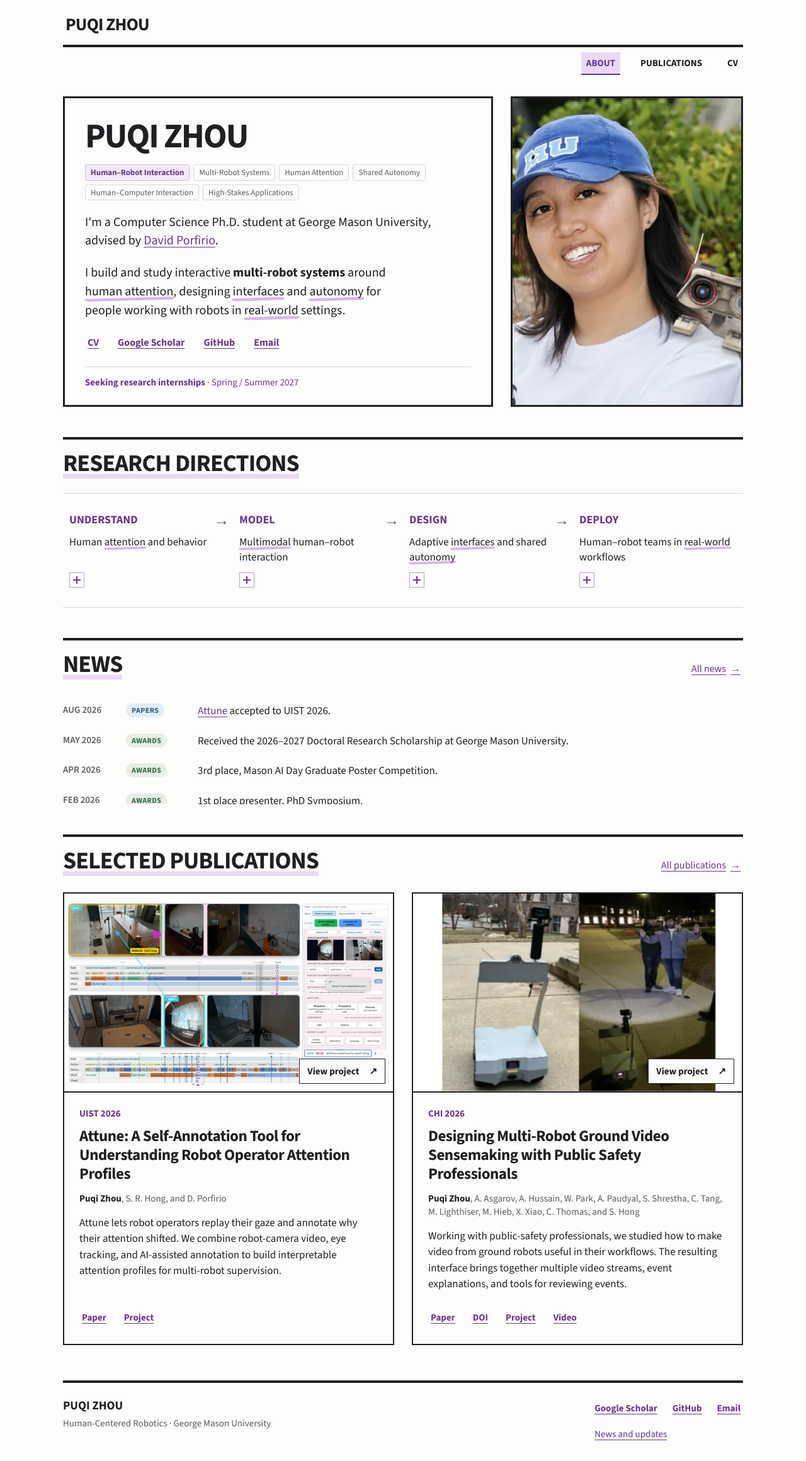
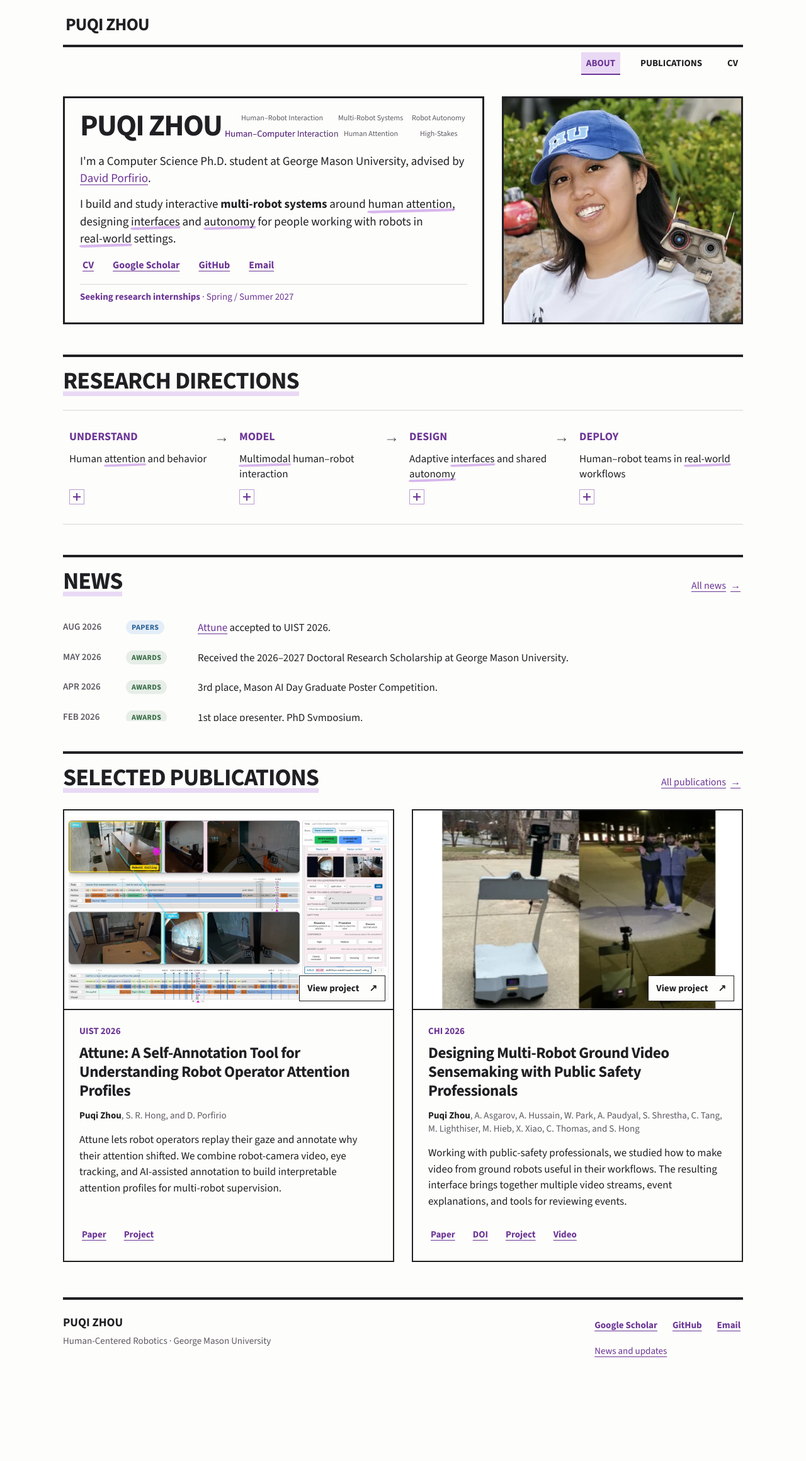
Before and after one commit to Puqi7/Puqi7.github.io, a Jekyll site: the page built from _pages/about.md, in a window 1280 px wide. Shown: the whole page at 63% size. Built offline with Jekyll 4.4.1, drawn with Linux system fonts in a browser that asks for light colours; after the commit the page ends 2189 px from its top, so only the background shows below that.

Commit message:
update animation

```diff
--- a/_layouts/portfolio.html
+++ b/_layouts/portfolio.html
@@ -31,5 +31,6 @@
       </div>
     </footer>
     {% include analytics.html %}
+    {% if page.is_home %}<script src="{{ '/assets/js/research-interests.js' | relative_url }}" defer></script>{% endif %}
   </body>
 </html>
--- a/_pages/about.md
+++ b/_pages/about.md
@@ -8,25 +8,29 @@
 
 <section class="hero" aria-labelledby="name">
   <div class="hero-copy">
-    <h1 id="name">Puqi Zhou</h1>
-    <ul class="research-interests" aria-label="Research interests">
-      <li class="research-interest--primary">Human–Robot Interaction</li>
-      <li>Multi-Robot Systems</li>
-      <li>Human Attention</li>
-      <li>Shared Autonomy</li>
-      <li>Human–Computer Interaction</li>
-      <li>High-Stakes Applications</li>
-    </ul>
+    <div class="hero-heading">
+      <h1 id="name">Puqi Zhou</h1>
+      <div class="interest-presentation" data-interest-presentation>
+        <ul class="research-interests" aria-label="Research interests">
+          <li>Human–Robot Interaction</li>
+          <li>Multi-Robot Systems</li>
+          <li>Robot Autonomy</li>
+          <li>Human–Computer Interaction</li>
+          <li>Human Attention</li>
+          <li>High-Stakes</li>
+        </ul>
+      </div>
+    </div>
+    <figure class="portrait">
+      <img src="{{ '/images/profile-800.webp' | relative_url }}" srcset="{{ '/images/profile-480.webp' | relative_url }} 480w, {{ '/images/profile-800.webp' | relative_url }} 800w" sizes="(max-width: 1023px) 124px, (max-width: 1144px) 42vw, 377px" width="800" height="757" alt="Puqi Zhou outdoors with a small robot on his shoulder." fetchpriority="high">
+    </figure>
     <p class="hero-background">I'm a Computer Science Ph.D. student at George Mason University, advised by <a href="https://dporfirio.github.io/">David Porfirio</a>.</p>
-    <p class="hero-intro">I build and study interactive <strong>multi-robot systems</strong> around <span class="ink-mark">human attention</span>, designing <span class="ink-mark">interfaces</span> and <span class="ink-mark">autonomy</span> for people working with robots in <span class="ink-mark">real-world</span> settings.</p>
+    <p class="hero-intro">I build and study interactive <strong>multi-robot systems</strong> around <span class="ink-mark">human attention,</span> designing <span class="ink-mark">interfaces</span> and <span class="ink-mark">autonomy</span> for people working with robots in <span class="ink-mark">real-world</span> settings.</p>
     {% include profile-links.html %}
     <div class="availability">
       <p><strong>Seeking research internships</strong> · Spring / Summer 2027</p>
     </div>
   </div>
-  <figure class="portrait">
-    <img src="{{ '/images/profile-800.webp' | relative_url }}" srcset="{{ '/images/profile-480.webp' | relative_url }} 480w, {{ '/images/profile-800.webp' | relative_url }} 800w" sizes="(max-width: 639px) 145px, (max-width: 900px) 34vw, 350px" width="800" height="757" alt="Puqi Zhou outdoors with a small robot on his shoulder." fetchpriority="high">
-  </figure>
 </section>
 
 <section id="directions" class="home-section" aria-labelledby="directions-title">
--- a/assets/css/portfolio.scss
+++ b/assets/css/portfolio.scss
@@ -40,22 +40,30 @@
 .header-pets img { width: auto; height: 74px; max-width: 100px; object-fit: contain; transition: transform 180ms ease; }
 .header-pets a:hover img, .header-pets a:focus-visible img { transform: translateY(-3px); }
 
-.hero { display: grid; grid-template-columns: minmax(0, 1.85fr) minmax(0, 1fr); gap: 28px; align-items: stretch; margin-bottom: 40px; }
-.hero-copy { border: 3px solid var(--ink); padding: 28px 32px 24px; }
-.hero h1 { font-size: clamp(40px, 4.3vw, 58px); font-weight: 800; text-transform: uppercase; letter-spacing: -.035em; margin-bottom: 14px; }
-.research-interests { display: flex; flex-wrap: wrap; gap: 6px; list-style: none; padding: 0; margin: 0 0 20px; }
-.research-interests li { padding: 3px 8px; border: 1px solid var(--rule); border-radius: 3px; color: var(--muted); font-size: 13px; font-weight: 500; line-height: 1.35; }
-.research-interests .research-interest--primary { border-color: #d5bce6; background: #f3ebf9; color: var(--purple); font-weight: 650; }
-.hero-background { font-size: 20px; line-height: 1.45; }
-.hero-intro { font-size: 20px; line-height: 1.5; margin: 22px 0 18px; max-width: 51ch; }
+.hero { --hero-gap: 28px; --hero-ratio: 2.75; position: relative; display: grid; grid-template-columns: minmax(0, 1.75fr) minmax(0, 1fr); gap: var(--hero-gap); align-items: stretch; margin-bottom: 40px; }
+/* Reserve the portrait's natural height while it remains in reading order beside the bio on phones. */
+.hero::before { content: ''; grid-column: 2; grid-row: 1; align-self: start; box-sizing: border-box; width: 100%; min-width: 0; aspect-ratio: 800 / 757; border: 3px solid transparent; }
+.hero-copy { grid-column: 1; grid-row: 1; border: 3px solid var(--ink); padding: 16px 24px; }
+.hero-heading { display: grid; grid-template-columns: max-content minmax(0, 1fr); align-items: center; gap: 20px; margin-bottom: 16px; }
+.hero h1 { font-size: 48px; font-weight: 800; text-transform: uppercase; letter-spacing: -.035em; }
+.interest-presentation { min-width: 0; }
+.research-interests { display: grid; grid-template-columns: repeat(3, max-content); align-items: center; justify-items: center; gap: 9px 14px; list-style: none; padding: 3px 0; margin: 0; }
+.research-interests li { position: relative; max-width: 100%; color: var(--muted); font-size: 12px; font-weight: 500; line-height: 1.35; white-space: nowrap; transform-origin: center; }
+.interest-emphasis { position: absolute; inset: 0; color: var(--purple); pointer-events: none; mask-image: linear-gradient(90deg, transparent, #000 25%, #000 75%, transparent); mask-size: 300% 100%; mask-repeat: no-repeat; mask-position: 150% 0; }
+.interest-presentation.is-playing .research-interests li { animation: interest-settle 8400ms ease-in-out infinite both; animation-delay: calc(var(--interest-order) * 1400ms); }
+.interest-presentation.is-playing .interest-emphasis { animation: interest-sweep 8400ms ease-in-out infinite both; animation-delay: calc(var(--interest-order) * 1400ms); }
+@keyframes interest-settle { 0%, 12%, 100% { transform: scale(1); } 4%, 8% { transform: scale(1.2); } }
+@keyframes interest-sweep { 0% { mask-position: 150% 0; } 12%, 100% { mask-position: -50% 0; } }
+.hero-background { font-size: 19px; line-height: 1.4; }
+.hero-intro { font-size: 19px; line-height: 1.45; margin: 14px 0 10px; }
 .profile-links { display: flex; flex-wrap: wrap; gap: 8px 22px; font-size: 16px; font-weight: 650; }
 .profile-links a, .publication-links a, .about-links a, .section-heading > a { display: inline-flex; align-items: center; gap: 7px; min-height: 36px; padding: 4px; border-radius: 0; }
 .profile-links a:hover, .publication-links a:hover, .about-links a:hover, .section-heading > a:hover { color: var(--purple); background: var(--highlight); }
 .profile-links a:active, .publication-links a:active, .about-links a:active, .section-heading > a:active { color: #fff; background: var(--purple); }
-.availability { border-top: 1px solid var(--rule); margin-top: 20px; padding-top: 13px; font-size: 15px; line-height: 1.55; color: var(--muted); }
+.availability { border-top: 1px solid var(--rule); margin-top: 12px; padding-top: 8px; font-size: 15px; line-height: 1.55; color: var(--muted); }
 .availability p:first-child { color: var(--purple); }
-.portrait { border: 3px solid var(--ink); min-width: 0; overflow: hidden; }
-.portrait img { width: 100%; height: 100%; object-fit: cover; object-position: 52% center; }
+.portrait { position: absolute; top: 0; right: 0; width: calc((100% - var(--hero-gap)) / var(--hero-ratio)); height: 100%; border: 3px solid var(--ink); }
+.portrait img { width: 100%; height: 100%; object-fit: cover; object-position: right center; }
 
 .home-section { margin-top: 48px; }
 .section-heading { border-top: 4px solid var(--ink); padding-top: 16px; margin-bottom: 25px; display: flex; justify-content: space-between; align-items: baseline; gap: 18px; }
@@ -164,13 +172,15 @@
 .inner-page iframe { display: block; width: 100%; max-width: 100%; border: 1px solid var(--rule); }
 .inner-page .research-arc { margin-top: 26px; }
 
+@media (min-width: 1024px) and (max-width: 1144px) {
+  .hero { --hero-ratio: 2.4; grid-template-columns: minmax(0, 1.4fr) minmax(0, 1fr); }
+  .hero h1 { font-size: 36px; }
+  .hero-heading { grid-template-columns: 100px minmax(0, 1fr); gap: 20px; }
+}
+
 @media (max-width: 900px) {
   .shell { width: calc(100% - 48px); }
-  .hero { gap: 20px; grid-template-columns: minmax(0, 1.85fr) minmax(0, 1fr); }
-  .hero-copy { padding: 24px; }
-  .hero-background { font-size: 19px; }
-  .hero-intro { font-size: 19px; }
-  .portrait img { object-position: 47% center; }
+  .hero { --hero-gap: 20px; }
   .project-grid { gap: 20px; }
   .project-copy { padding: 18px; }
   .project h3 { font-size: 25px; }
@@ -185,6 +195,18 @@
   .site-footer { flex-direction: column; gap: 16px; }
 }
 
+@media (max-width: 1023px) {
+  .hero { display: block; margin-bottom: 32px; }
+  .hero::before { display: none; }
+  .hero-copy { display: flow-root; padding: 20px; }
+  .hero-heading { grid-template-columns: 104px minmax(0, 1fr); gap: 16px; margin-bottom: 18px; }
+  .hero h1 { font-size: 37px; }
+  .portrait { position: static; float: right; width: 128px; height: auto; margin: 0 0 12px 14px; border-width: 2px; }
+  .portrait img { height: auto; object-fit: contain; }
+  .hero-background { font-size: 18px; }
+  .hero-intro { font-size: 18px; margin: 16px 0 12px; }
+}
+
 @media (max-width: 639px) {
   body { font-size: 17px; }
   .shell { width: calc(100% - 36px); }
@@ -192,15 +214,8 @@
   .site-name { font-size: 25px; padding-bottom: 13px; }
   .site-header nav { justify-content: space-between; gap: 8px; }
   .site-header nav a { font-size: 14px; padding-inline: 2px; }
-  .hero { position: relative; display: block; margin-bottom: 32px; }
-  .hero-copy { padding: 22px 20px; }
-  .hero h1 { font-size: 37px; max-width: 150px; min-height: 106px; padding-top: 12px; margin-bottom: 18px; }
-  .portrait { position: absolute; top: 18px; right: 18px; width: 123px; height: 116px; border-width: 2px; }
-  .portrait img { object-position: center; }
-  .hero-background { font-size: 18px; }
-  .research-interests { gap: 5px; margin-bottom: 18px; }
-  .research-interests li { font-size: 12px; padding: 3px 7px; }
-  .hero-intro { font-size: 18px; margin: 20px 0 18px; }
+  .research-interests { grid-template-columns: minmax(0, 1fr); justify-items: start; gap: 5px; }
+  .research-interests li { white-space: normal; }
   .profile-links { gap: 6px 12px; font-size: 15px; }
   .availability { font-size: 14px; margin-top: 18px; }
   .availability p + p { margin-top: 4px; }
@@ -242,8 +257,9 @@
 @media (max-width: 359px) {
   .shell { width: calc(100% - 28px); }
   .hero-copy { padding-inline: 16px; }
-  .hero h1 { font-size: 32px; max-width: 110px; }
-  .portrait { width: 108px; height: 104px; right: 16px; }
+  .hero-heading { grid-template-columns: 82px minmax(0, 1fr); gap: 18px; }
+  .hero h1 { font-size: 32px; }
+  .portrait { width: 112px; margin-left: 10px; }
   .profile-links { column-gap: 12px; }
   .section-heading h2 { font-size: 26px; }
 }
@@ -252,4 +268,6 @@
   *, *::before, *::after { animation: none !important; transition: none !important; scroll-behavior: auto !important; }
   .project-image:hover img, .project-image:focus-visible img, .project-open span { transform: none !important; }
   .header-pets a:hover img, .header-pets a:focus-visible img { transform: none; }
+  .research-interests li { transform: none; }
+  .interest-emphasis { display: none; }
 }
--- /dev/null
+++ b/assets/js/research-interests.js
@@ -0,0 +1,24 @@
+(() => {
+  const presentation = document.querySelector('[data-interest-presentation]');
+  if (!presentation) return;
+
+  const interests = [...presentation.querySelectorAll('.research-interests li')];
+  const reducedMotion = window.matchMedia('(prefers-reduced-motion: reduce)');
+
+  // Animate a duplicate highlight layer; the original text always stays visible.
+  interests.forEach((interest, index) => {
+    interest.style.setProperty('--interest-order', index);
+    const emphasis = document.createElement('span');
+    emphasis.className = 'interest-emphasis';
+    emphasis.textContent = interest.textContent;
+    emphasis.setAttribute('aria-hidden', 'true');
+    interest.append(emphasis);
+  });
+
+  function updateMotion() {
+    presentation.classList.toggle('is-playing', !reducedMotion.matches);
+  }
+
+  reducedMotion.addEventListener('change', updateMotion);
+  updateMotion();
+})();
```
Also changed, not shown: docs/portfolio.md (+7 -1 lines).
